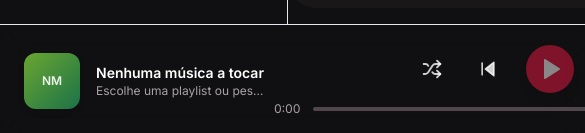
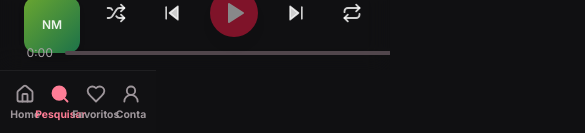
Before and after one commit to Hugo-JC/Musify., a Next.js app in the folder apps/web/: page /search in a window 390 px wide. Shown: the part 708-841 px from the top of the page, 585 px wide, since content can reach past the window. Built offline with nearby package versions, Linux system fonts and the light colour scheme; no server answers.

Commit message:
feat(web): simplify responsive app shell

```diff
--- a/apps/web/src/app/layout.tsx
+++ b/apps/web/src/app/layout.tsx
@@ -3,12 +3,13 @@ import './globals.css';
 import type { Metadata } from 'next';
 import { Header } from '@/components/layout/Header';
 import { Sidebar } from '@/components/layout/Sidebar';
+import { MobileNav } from '@/components/layout/MobileNav';
 import { PlaybackBar } from '@/components/player/PlaybackBar';
 import { Providers } from './providers';
 
 export const metadata: Metadata = {
   title: 'Musify',
-  description: 'Streaming de música com Next.js, FastAPI e Redis.',
+  description: 'A tua biblioteca musical num espaço simples, rápido e organizado.',
 };
 
 export default function RootLayout({ children }: { children: React.ReactNode }) {
@@ -16,11 +17,12 @@ export default function RootLayout({ children }: { children: React.ReactNode })
     <html lang="pt-PT">
       <body>
         <Providers>
-          <div className="grid h-screen min-w-[1100px] grid-cols-shell grid-rows-shell">
+          <div className="app-shell">
             <Header />
             <Sidebar />
-            <main className="scroll-panel mb-4 mr-4 mt-2 min-h-0 overflow-y-auto rounded-panel bg-panel p-6">{children}</main>
+            <main className="main-content scroll-panel">{children}</main>
             <PlaybackBar />
+            <MobileNav />
           </div>
         </Providers>
       </body>
```
